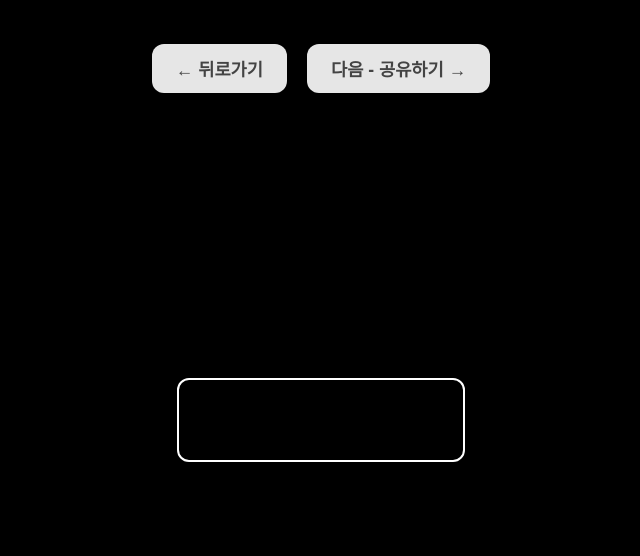
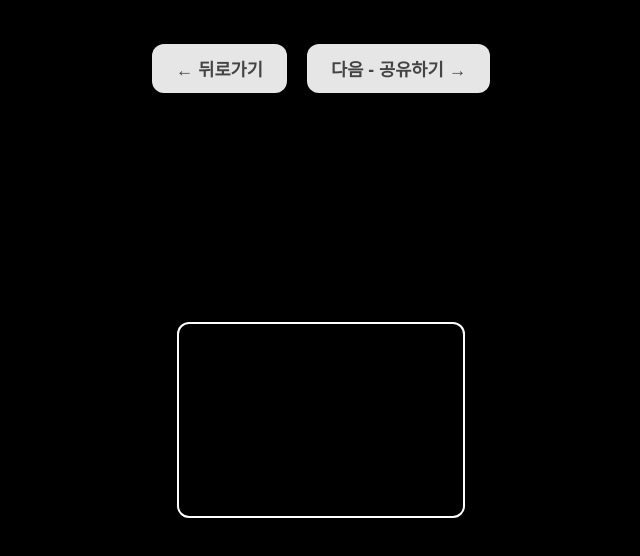
Before and after one commit to xeon-243859/ppongtok-app, a React (Vite) app: page /preview in a window 1280 px wide. Shown: the top 556 px of the page, without its empty margins (319-959 px from the left). Built offline with nearby package versions, Linux system fonts and the light colour scheme.

Commit message:
💅 moving-box 가운데 정렬 및 크기 조정 완료

```diff
--- a/src/pages/PreviewPage.css
+++ b/src/pages/PreviewPage.css
@@ -39,7 +39,7 @@
   left: 50%;
   transform: translate(-50%, -50%);
   width: 90%;
-  height: 5em;
+  height: 12em;
   display: flex;
   align-items: center;
   justify-content: flex-start;
```
